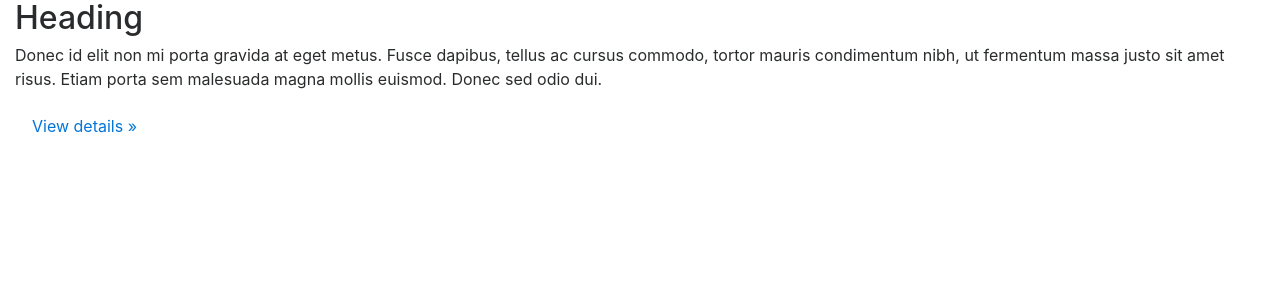
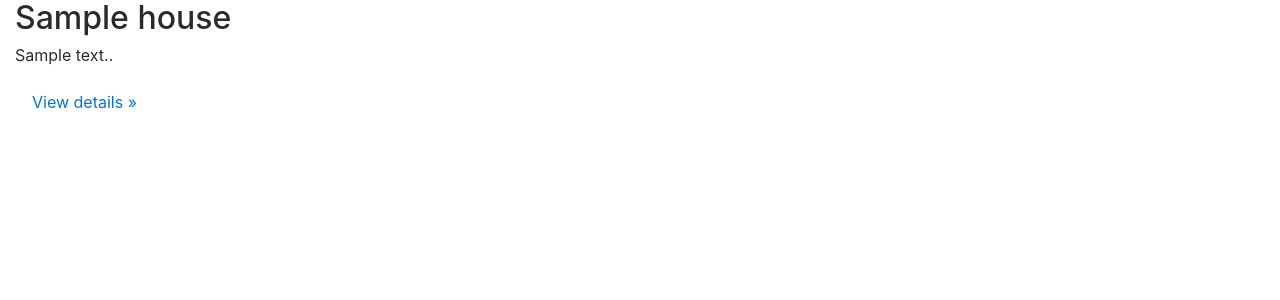
Before and after one commit to pea5815/harry, a PHP site: page /house_view.php?houseid=1 in a window 1280 px wide. Shown: the top 300 px of the page. Run offline with PHP 8.4, Linux system fonts and the light colour scheme; tables that the repository leaves empty or names only in its code hold one stand-in row (values such as "Sample post").

Commit message:
chang house view
chang house view

```diff
--- a/house_view.php
+++ b/house_view.php
@@ -1,3 +1,56 @@
+<?php require_once('Connections/harry.php'); ?>
+<?php
+if (!function_exists("GetSQLValueString")) {
+function GetSQLValueString($theValue, $theType, $theDefinedValue = "", $theNotDefinedValue = "")
+{
+  if (PHP_VERSION < 6) {
+    $theValue = get_magic_quotes_gpc() ? stripslashes($theValue) : $theValue;
+  }
+
+  $theValue = function_exists("mysql_real_escape_string") ? mysql_real_escape_string($theValue) : mysql_escape_string($theValue);
+
+  switch ($theType) {
+    case "text":
+      $theValue = ($theValue != "") ? "'" . $theValue . "'" : "NULL";
+      break;
+    case "long":
+    case "int":
+      $theValue = ($theValue != "") ? intval($theValue) : "NULL";
+      break;
+    case "double":
+      $theValue = ($theValue != "") ? doubleval($theValue) : "NULL";
+      break;
+    case "date":
+      $theValue = ($theValue != "") ? "'" . $theValue . "'" : "NULL";
+      break;
+    case "defined":
+      $theValue = ($theValue != "") ? $theDefinedValue : $theNotDefinedValue;
+      break;
+  }
+  return $theValue;
+}
+}
+
+$colname_student = "-1";
+if (isset($_GET['houseid'])) {
+  $colname_student = $_GET['houseid'];
+}
+mysql_select_db($database_harry, $harry);
+$query_student = sprintf("SELECT * FROM student WHERE house_id = %s", GetSQLValueString($colname_student, "int"));
+$student = mysql_query($query_student, $harry) or die(mysql_error());
+$row_student = mysql_fetch_assoc($student);
+$totalRows_student = mysql_num_rows($student);
+
+$colname_house = "-1";
+if (isset($_GET['houseid'])) {
+  $colname_house = $_GET['houseid'];
+}
+mysql_select_db($database_harry, $harry);
+$query_house = sprintf("SELECT * FROM house WHERE house_id = %s", GetSQLValueString($colname_house, "int"));
+$house = mysql_query($query_house, $harry) or die(mysql_error());
+$row_house = mysql_fetch_assoc($house);
+$totalRows_house = mysql_num_rows($house);
+?>
 <!DOCTYPE html>
 <html lang="en">
   <head>
@@ -20,11 +73,9 @@
 	<div class="row">
 		<div class="col-md-12">
 			<h2>
-				Heading
-			</h2>
+		    <?php echo $row_house['house_name']; ?> </h2>
 			<p>
-				Donec id elit non mi porta gravida at eget metus. Fusce dapibus, tellus ac cursus commodo, tortor mauris condimentum nibh, ut fermentum massa justo sit amet risus. Etiam porta sem malesuada magna mollis euismod. Donec sed odio dui.
-			</p>
+			<?php echo $row_house['house_detail']; ?>. </p>
 			<p>
 				<a class="btn" href="#">View details »</a>
 			</p>
@@ -37,3 +88,8 @@
     <script src="js/scripts.js"></script>
   </body>
 </html>
+<?php
+mysql_free_result($student);
+
+mysql_free_result($house);
+?>
```
Also changed, not shown: 1 other file.
